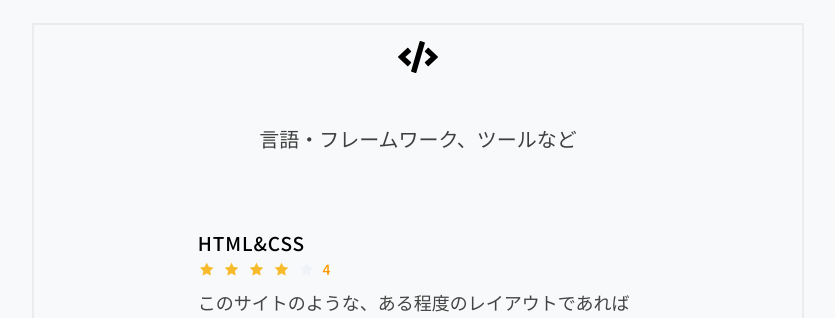
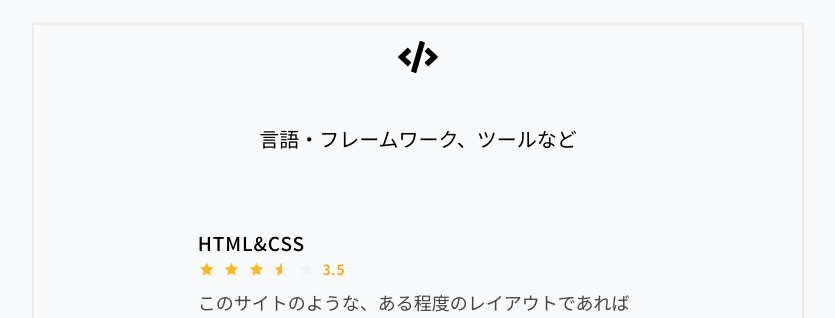
Before and after one commit to kotaok/first_vue, a Vue app: page /page2 in a window 1280 px wide. Shown: the part 1920-2238 px from the top of the page, without its empty margins (222-1057 px from the left). Built offline with nearby package versions, Linux system fonts and the light colour scheme; a web font is replaced by a local one.

Commit message:
フッターのレイアウト調整など

```diff
--- a/src/components/myfooter.vue
+++ b/src/components/myfooter.vue
@@ -21,7 +21,7 @@
 
 .footer-link-parent {
   background-color: #030065;
-  padding: 70px 0px;
+  padding: 30px 0px;
   margin-top: 40px;
 }
 
@@ -45,12 +45,14 @@
 }
 
 .footer-title {
+  width: 70%;
+  margin: auto;
   font-family: brandon-grotesque, sans-serif;
   font-weight: 700;
   font-style: normal;
   font-size: 30px;
   color: #ffffff;
-  text-align: center;
+  text-align: left;
 }
 
 .faicon {
--- a/src/components/page2.vue
+++ b/src/components/page2.vue
@@ -43,10 +43,14 @@ export default {
 }
 
 .text {
+  width: 80%;
+  margin: auto;
   font-size: 20px;
-  margin: 50px 0px;
-  color: #3F3F3F;
+  font-weight: 500;
+  margin-top: 50px;
+  margin-bottom: 50px;
 }
+
 
 .jump {
   font-family: brandon-grotesque, sans-serif;
--- a/src/components/skills.vue
+++ b/src/components/skills.vue
@@ -22,13 +22,13 @@ export default {
   data: function() {
     return {
       skills: [
-        { name: 'HTML&CSS', value: 4, summary: 'このサイトのような、ある程度のレイアウトであれば実装可。'},
+        { name: 'HTML&CSS', value: 3.5, summary: 'このサイトのような、ある程度のレイアウトであれば実装可。'},
         { name: 'JavaScript', value: 2.5, summary: '基礎的な知識は理解。'},
         { name: 'C++', value: 2, summary: '競プロで使用。基本的なSTLは理解。'},
         { name: 'Python', value: 1.5, summary: '基本文法は理解。SlackBotの開発経験あり。'},
         { name: 'PHP', value: 1.5, summary: '基礎的な知識は理解。'},
         { name: 'Node.js/Express', value: 2.5, summary: 'チャットwebアプリケーションの開発経験あり。'},
-        { name: 'Vue.js', value: 3, summary: 'UIフレームワークを使用した開発、シンプルなSPAの実装経験あり。'},
+        { name: 'Vue.js', value: 2.5, summary: 'UIフレームワークを使用した開発、シンプルなSPAの実装経験あり。'},
         { name: 'Git', value: null, summary: '開発に困らない程度は理解。'},
         { name: 'Firebase', value: null, summary: 'Firebase Auth、Realtime databaseの使用経験あり。'},
         { name: 'heroku', value: null, summary: ''},
```
